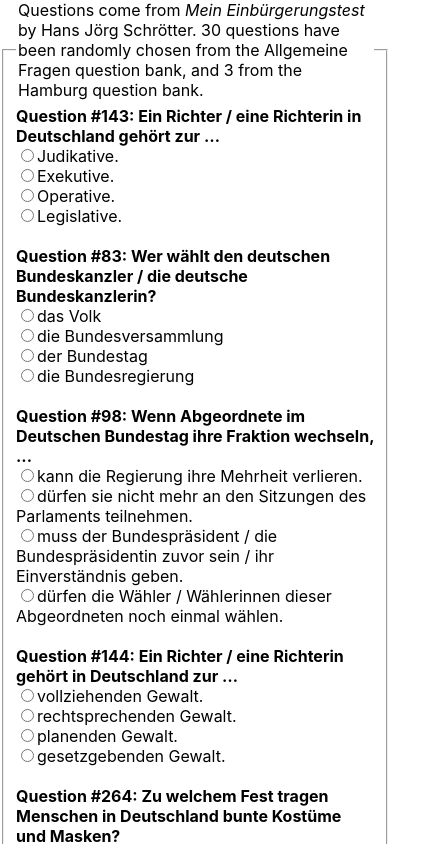
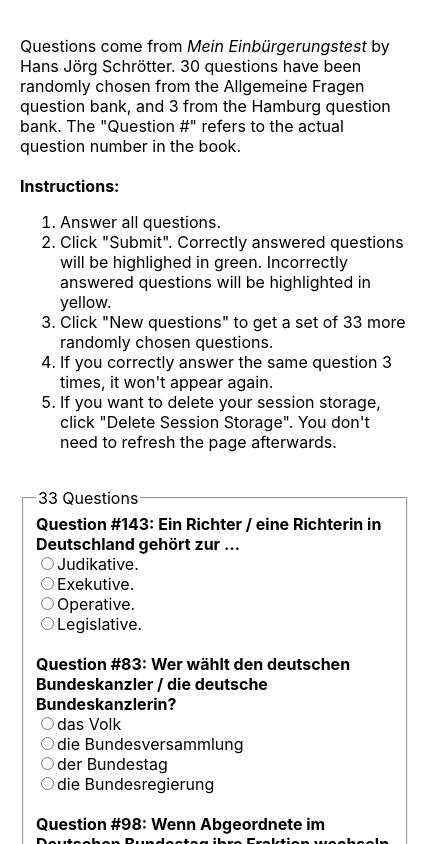
Before and after one commit to csrs/einbuergerungstest, a React (Create React App) app: page / in a window 390 px wide. Shown: the top 844 px of the page, 430 px wide, since content can reach past the window. Built offline with nearby package versions, Linux system fonts and the light colour scheme.

Commit message:
add session storage, instructions, show ommitted qquestions

```diff
--- a/src/App.css
+++ b/src/App.css
@@ -1,3 +1,33 @@
+.container {
+  display: flex;
+  flex-direction: row;
+  flex-wrap: wrap;
+  overflow: hidden;
+  width: 100%;
+  padding: 20px;
+  gap: 20px;
+}
+
+.column {
+  flex: 1;
+  width: 50%;
+}
+
+.button-group {
+  display: flex;
+  gap: 10px;
+}
+
+@media (max-width: 600px) {
+  .container {
+    flex-direction: column-reverse;
+  }
+
+  .column {
+    width: 100%;
+  }
+}
+
 .App {
   text-align: center;
 }
--- a/src/components/QuestionGroup.tsx
+++ b/src/components/QuestionGroup.tsx
@@ -1,18 +1,22 @@
-import React, { useState } from "react";
+import React, { useEffect, useState } from "react";
 import { mainQuestions, hamburgQuestions } from "../consts/questions.ts";
-import { QuestionAnswerKey } from "../types/questionAnswerTypes.ts";
+import { QuestionAnswerKey, Storage } from "../types/questionAnswerTypes.ts";
 import { chooseRandomQuestions } from "../utils/questionAnswerUtils.ts";
 import "./../App.css";
 
 export const QuestionGroup = () => {
+  const GREEN = "lightgreen";
+  const YELLOW = "yellow";
   const [submittedAnswers, setSubmittedAnswers] = useState<QuestionAnswerKey>(
     {}
   );
   const [isSubmitted, setIsSubmitted] = useState(false);
   const [randomQs, setRandomQs] = useState(() =>
-    chooseRandomQuestions(mainQuestions, hamburgQuestions)
+    chooseRandomQuestions(mainQuestions, hamburgQuestions, [])
   );
+  const [ommittedQuestions, setOmmittedQuestions] = useState<number[]>([]);
   const [score, setScore] = useState<number | undefined>(undefined);
+  const [storageObject, setStorageObject] = useState<Storage>({});
 
   const handleSubmit = (e) => {
     e.preventDefault();
@@ -34,6 +38,18 @@
     randomQs.forEach((question) => {
       if (submittedAnswers[question.id] === question.answer) {
         newScore += 1;
+        setStorageObject((prevStorageObject) => {
+          const updatedStorageObject = {
+            ...prevStorageObject,
+            [question.id]: (prevStorageObject[question.id] || 0) + 1,
+          };
+          if (updatedStorageObject[question.id] === 3) {
+            setOmmittedQuestions((prev) => {
+              return [...prev, question.id];
+            });
+          }
+          return updatedStorageObject;
+        });
       }
     });
     setScore(newScore);
@@ -41,19 +57,29 @@
 
   const handleReset = (e) => {
     e.preventDefault();
-    setRandomQs(chooseRandomQuestions(mainQuestions, hamburgQuestions));
+    console.log("right before resetting qs: ", ommittedQuestions);
+    setRandomQs(
+      chooseRandomQuestions(mainQuestions, hamburgQuestions, ommittedQuestions)
+    );
     setSubmittedAnswers({});
     setIsSubmitted(false);
   };
 
+  const handleDeleteSessionStorage = () => {
+    setStorageObject({});
+    sessionStorage.removeItem("correctQuestions");
+  };
+
+  useEffect(() => {
+    sessionStorage.setItem("correctQuestions", JSON.stringify(storageObject));
+  }, [storageObject]);
+
   return (
+    <div className="container">
+      <div className="column form">
         <form onSubmit={handleSubmit} onReset={handleReset}>
           <fieldset>
-        <legend>
-          Questions come from <em>Mein Einbürgerungstest</em> by Hans Jörg
-          Schrötter. 30 questions have been randomly chosen from the Allgemeine
-          Fragen question bank, and 3 from the Hamburg question bank.
-        </legend>
+            <legend>33 Questions</legend>
             <div className="questions-container">
               {randomQs.map((q) => {
                 const isCorrectlyAnswered = submittedAnswers[q.id] === q.answer;
@@ -65,14 +91,16 @@
                         backgroundColor: !isSubmitted
                           ? ""
                           : isCorrectlyAnswered
-                      ? "lightgreen"
-                      : "yellow",
+                          ? GREEN
+                          : YELLOW,
                       }}
                     >
                       <strong>
                         Question #{q.id + 1}: {q.question}
                       </strong>
-                  {q.image && <img src={q.image} style={{ width: "200px" }} />}
+                      {q.image && (
+                        <img src={q.image} style={{ width: "200px" }} />
+                      )}
                     </div>
                     {q.possibleAnswers.map((a, index) => {
                       return (
@@ -84,7 +112,9 @@
                             name={q.id.toString()}
                             value={index.toString()}
                           />
-                      <label htmlFor={`question${q.id.toString()}-${index}`}>
+                          <label
+                            htmlFor={`question${q.id.toString()}-${index}`}
+                          >
                             {a}
                           </label>
                         </div>
@@ -95,10 +125,71 @@
                 );
               })}
             </div>
+            <div className="button-group">
               <button type="submit">Submit</button>
               <button type="reset">New Questions</button>
-        {score && <span> Score: {score}</span>}
+              <button type="button" onClick={handleDeleteSessionStorage}>
+                Delete Session Storage
+              </button>
+              {score && (
+                <span>
+                  Score:
+                  <span
+                    style={{
+                      backgroundColor: score >= 17 ? GREEN : YELLOW,
+                      marginLeft: "5px",
+                    }}
+                  >
+                    {score}
+                  </span>
+                </span>
+              )}
+            </div>
           </fieldset>
         </form>
+      </div>
+      <div className="column instructions">
+        {ommittedQuestions.length > 0 && (
+          <p>
+            Hidden questions:
+            <span style={{ marginLeft: "5px" }}>
+              {ommittedQuestions
+                .map((q) => q + 1)
+                .sort((a, b) => a - b)
+                .join(", ")}
+            </span>
+          </p>
+        )}
+        <p>
+          Questions come from <em>Mein Einbürgerungstest</em> by Hans Jörg
+          Schrötter. 30 questions have been randomly chosen from the Allgemeine
+          Fragen question bank, and 3 from the Hamburg question bank. The
+          "Question #" refers to the actual question number in the book.
+          <br />
+          <br />
+          <strong>Instructions:</strong>
+          <ol>
+            <li>Answer all questions.</li>
+            <li>
+              Click "Submit". Correctly answered questions will be highlighed in
+              green. Incorrectly answered questions will be highlighted in
+              yellow.
+            </li>
+            <li>
+              Click "New questions" to get a set of 33 more randomly chosen
+              questions.
+            </li>
+            <li>
+              If you correctly answer the same question 3 times, it won't appear
+              again.
+            </li>
+            <li>
+              If you want to delete your session storage, click "Delete Session
+              Storage". You don't need to refresh the page afterwards.
+            </li>
+          </ol>
+        </p>
+      </div>
+    </div>
   );
 };
--- a/src/types/questionAnswerTypes.ts
+++ b/src/types/questionAnswerTypes.ts
@@ -1,3 +1,7 @@
+export type Storage = {
+  [questionId: number]: number;
+};
+
 export type Question = {
   id: number;
   question: string;
--- a/src/utils/questionAnswerUtils.ts
+++ b/src/utils/questionAnswerUtils.ts
@@ -1,26 +1,29 @@
-import {
-  Answer,
-  Question,
-  QuestionAnswerKey,
-} from "../types/questionAnswerTypes";
+import { Answer, Question } from "../types/questionAnswerTypes";
 
 export const chooseRandomQuestions = (
   mainQuestions: Question[],
-  hamburgQuestions: Question[]
+  hamburgQuestions: Question[],
+  ommittedQuestionIds?: number[]
 ): Question[] => {
   const newArray: Question[] = [];
   const chosenMainIndices: number[] = [];
   const chosenHamburgIndices: number[] = [];
   while (newArray.length < 30) {
     const randomNumber = Math.floor(Math.random() * mainQuestions.length);
-    if (!chosenMainIndices.includes(randomNumber)) {
+    if (
+      !chosenMainIndices.includes(randomNumber) &&
+      !ommittedQuestionIds?.includes(randomNumber)
+    ) {
       newArray.push(mainQuestions[randomNumber]);
       chosenMainIndices.push(randomNumber);
     }
   }
   while (newArray.length < 33) {
     const randomNumber = Math.floor(Math.random() * hamburgQuestions.length);
-    if (!chosenHamburgIndices.includes(randomNumber)) {
+    if (
+      !chosenHamburgIndices.includes(randomNumber) &&
+      !ommittedQuestionIds?.includes(randomNumber)
+    ) {
       newArray.push(hamburgQuestions[randomNumber]);
       chosenHamburgIndices.push(randomNumber);
     }
```
Lines whose indentation alone changed are shown as unchanged.
